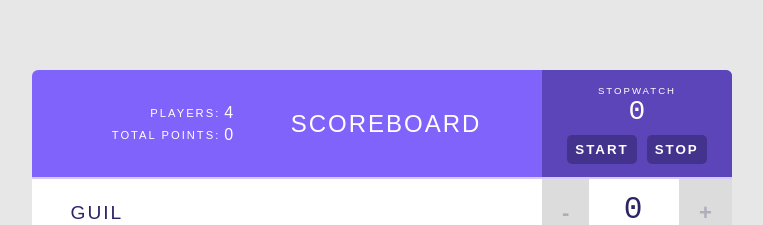
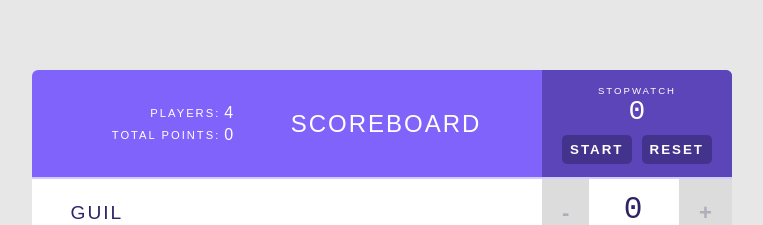
Before and after one commit to aakashsr/scoreboard, a React (Create React App) app: page / in a window 1280 px wide. Shown: the top 225 px of the page, without its empty margins (258-1021 px from the left). Built offline with nearby package versions, Linux system fonts and the light colour scheme.

Commit message:
Added functionality to toggle button between Stop and Start on clicking over it

```diff
--- a/src/Stopwatch.js
+++ b/src/Stopwatch.js
@@ -1,13 +1,23 @@
 import React, { Component } from "react";
 
 export default class Stopwatch extends Component {
+  state = {
+    isRunning: false
+  };
+
+  changeValue = () => {
+    this.setState(prevState => ({
+      isRunning: !prevState.isRunning
+    }));
+  };
+
   render() {
     return (
       <div className="stopwatch">
         <h2>Stopwatch</h2>
         <span className="stopwatch-time">0</span>
-        <button>Start</button>
-        <button>Stop</button>
+        <button onClick={this.changeValue}>{this.state.isRunning ?"STOP":"START"}</button>
+        <button>Reset</button>
       </div>
     );
   }
```
